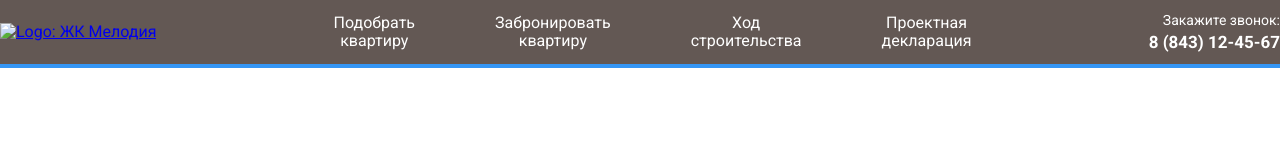
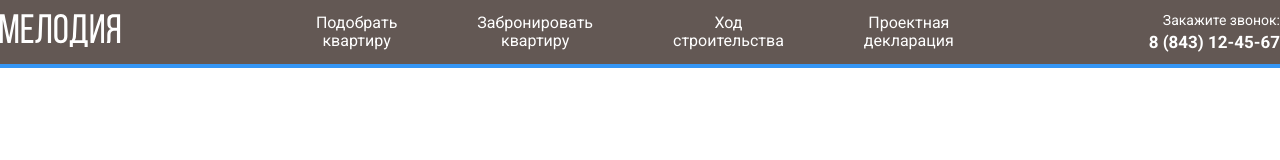
Before and after one commit to liker2510/Melody, a plain HTML site: page index.html in a window 1280 px wide. Drawn offline with Linux system fonts and the light colour scheme; the site is published under a folder, as on GitHub Pages, so addresses that start at the root find nothing.

Commit message:
Add files via upload

```diff
--- a/index.html
+++ b/index.html
@@ -15,7 +15,7 @@
     <header class="header">
         <div class="navbar">
             <a href="/index.html" class="logo">
-                <img src="/img/header/logo.svg" alt="Logo: ЖК Мелодия">
+                <img src="img/header/logo.svg" alt="Logo: ЖК Мелодия">
             </a>
             <nav class="navbar-nav">
                 <ul class="navbar-menu">
```
